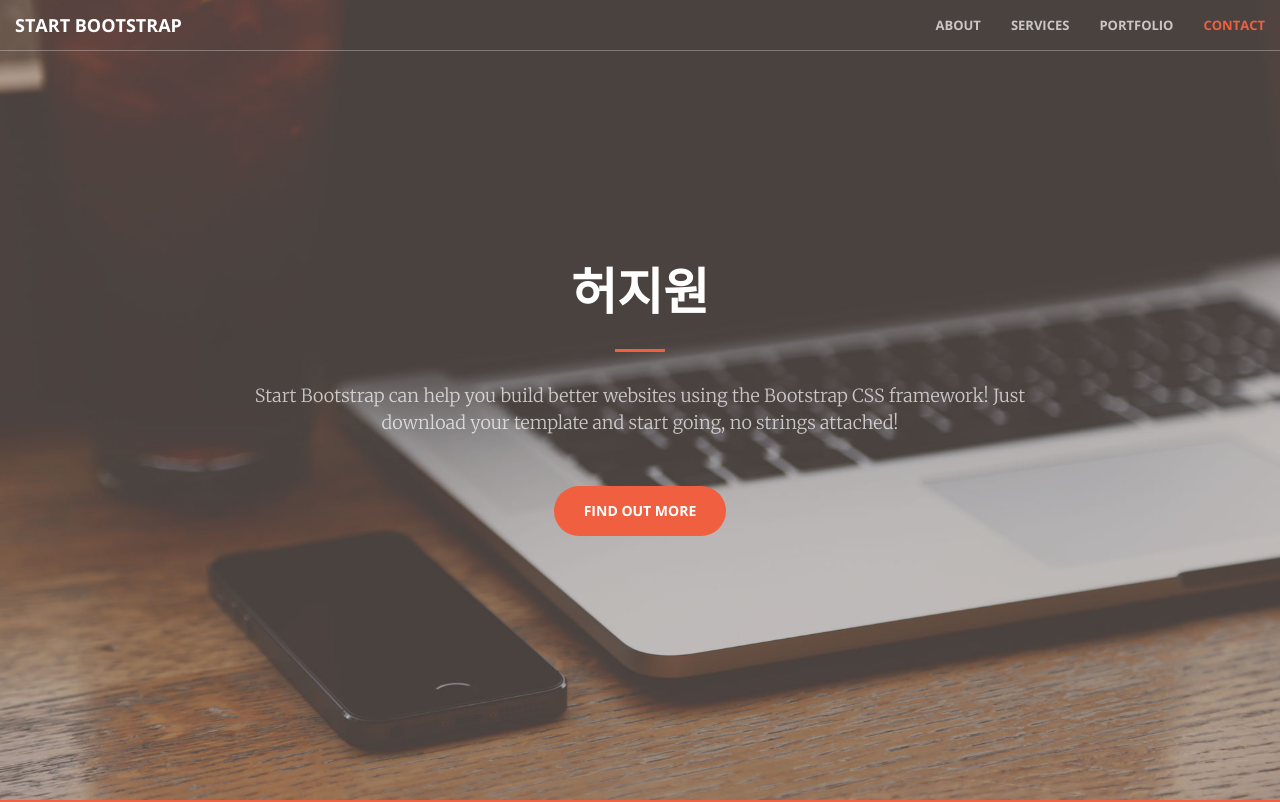
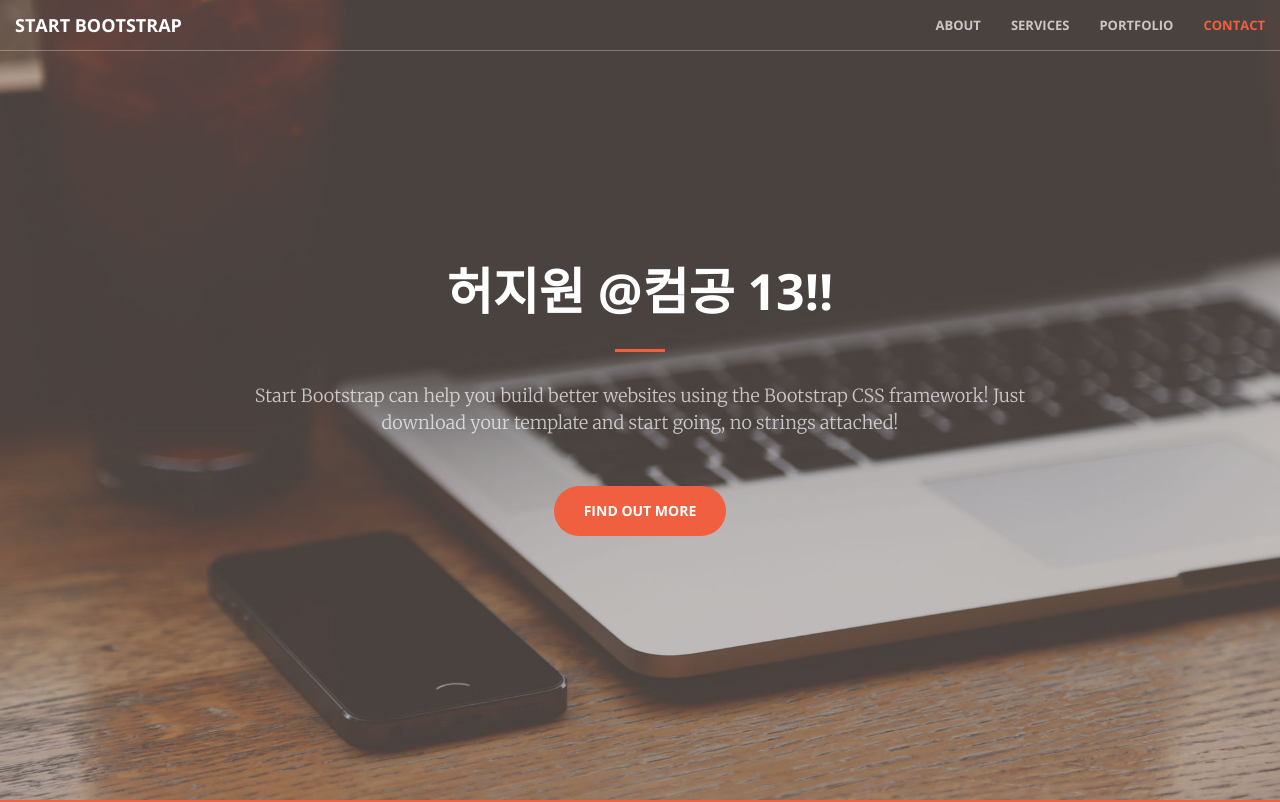
Before and after one commit to llkjop24/llkjop24.github.io, a website: page index.html in a window 1280 px wide. Shown: the top 802 px of the page. Drawn offline with nearby package versions, Linux system fonts and the light colour scheme.

Commit message:
헤딩 내용 수정2

```diff
--- a/index.html
+++ b/index.html
@@ -71,7 +71,7 @@
     <header>
         <div class="header-content">
             <div class="header-content-inner">
-                <h1 id="homeHeading">허지원</h1>
+                <h1 id="homeHeading">허지원 @컴공 13!!</h1>
                 <hr>
                 <p>Start Bootstrap can help you build better websites using the Bootstrap CSS framework! Just download your template and start going, no strings attached!</p>
                 <a href="#about" class="btn btn-primary btn-xl page-scroll">Find Out More</a>
```
